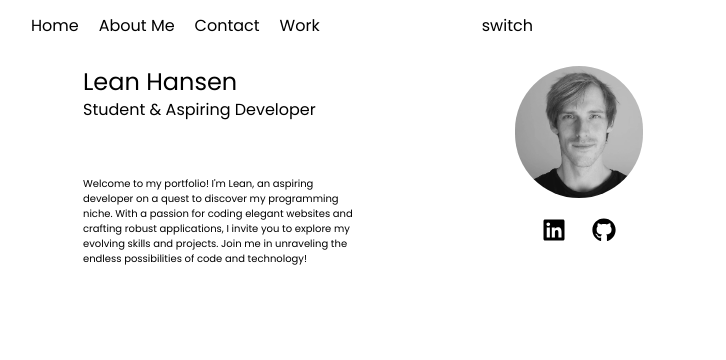
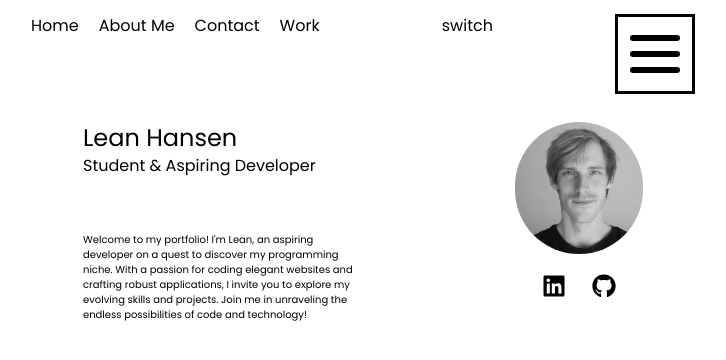
Before and after one commit to clickclickcode/portfolio, a React (Vite) app: page / in a window 1280 px wide. Shown: the top 360 px of the page, without its empty margins (277-1003 px from the left). Built offline with nearby package versions, Linux system fonts and the light colour scheme.

Commit message:
Added fully animated menu button.

```diff
--- a/src/components/HamburgerMenu.jsx
+++ b/src/components/HamburgerMenu.jsx
@@ -11,7 +11,7 @@ export default function HamburgerMenu() {
     }
 
     return (
-        <div className={menuOpen ? 'menu-button' : 'menu-button-open'}
+        <div className={menuOpen ? 'menu-button-open' : 'menu-button'}
         onClick={() => setOpenedState()}
         >
             <div className='menu-button-burger'>
--- a/src/index.css
+++ b/src/index.css
@@ -9,10 +9,53 @@
 }
 
 @layer components {
-    .menu-button {
-        @apply px-4 py-2 rounded-md text-white font-semibold;
+    .menu-button,
+    .menu-button-open {
+        position: relative;
+        display: flex;
+        justify-content: center;
+        align-items: center;
+        width: 80px;
+        height: 80px;
+        cursor: pointer;
+        transition: all 0.5s ease-in-out;
+        border: 3px solid #000
     }
-    .menu-button-open {
-        @apply bg-gray-800;
+    .menu-button-burger {
+        width: 50px;
+        height: 6px;
+        background: #000;
+        border-radius: 5px;
+        transition: all 1s ease-in-out;
+    }
+    .menu-button-burger::before,
+    .menu-button-burger::after {
+        content: '';
+        position: absolute;
+        left: 0;
+        right: 0;
+        margin-left: auto;
+        margin-right: auto;
+        width: 50px;
+        height: 6px;
+        background: #000;
+        border-radius: 5px;
+        transition: all 1s ease-in-out;
+    }
+    .menu-button-burger::before {
+        transform: translateY(-16px);
+    }
+    .menu-button-burger::after {
+        transform: translateY(16px);
+    }
+    .menu-button-open .menu-button-burger {
+        transform: translateX(-50px);
+        background: transparent;
+    }
+    .menu-button-open .menu-button-burger::before {
+        transform: rotate(45deg) translate(35px, -35px);
+    }
+    .menu-button-open .menu-button-burger::after {
+        transform: rotate(-45deg) translate(35px, 35px);
     }
 }
```
